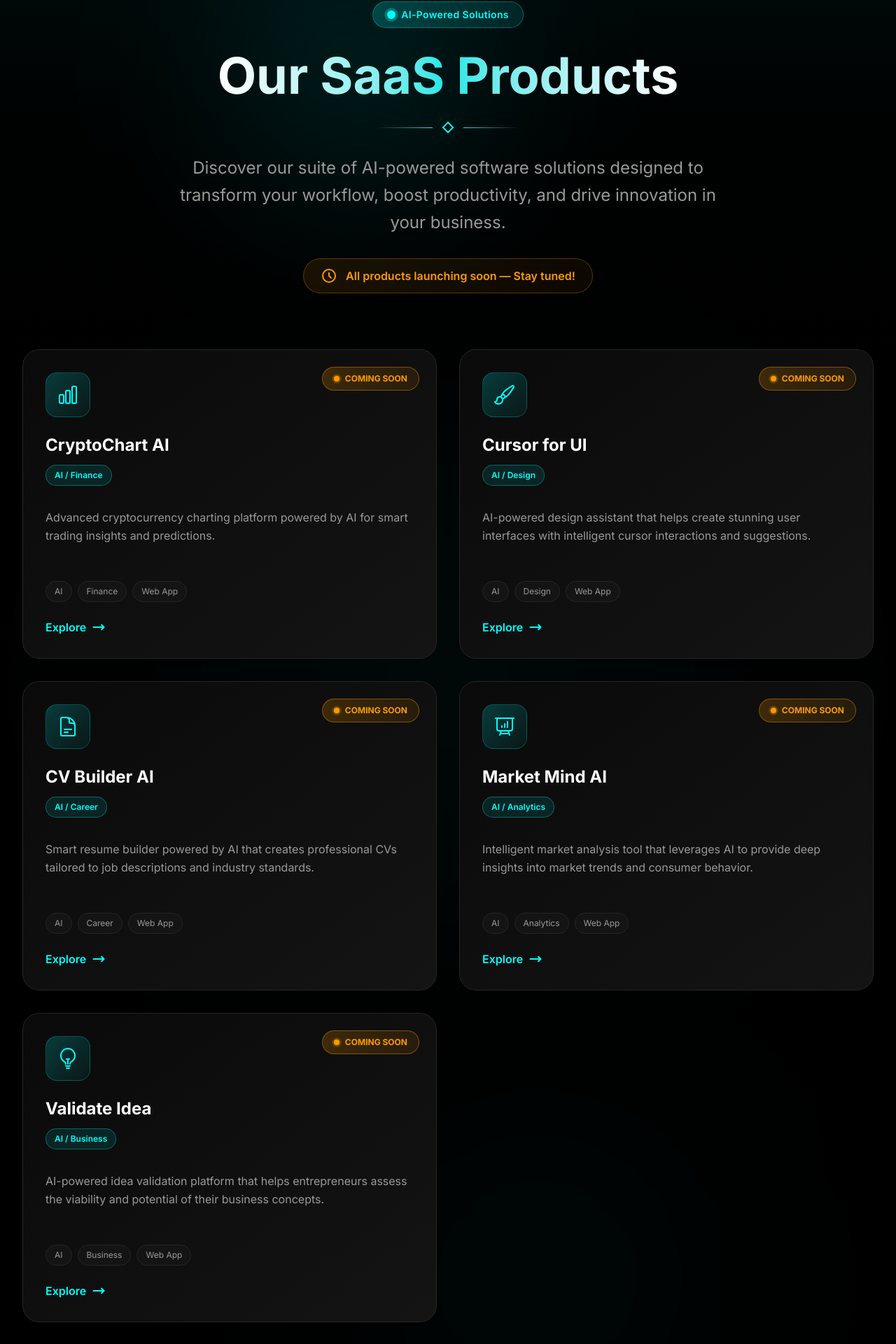
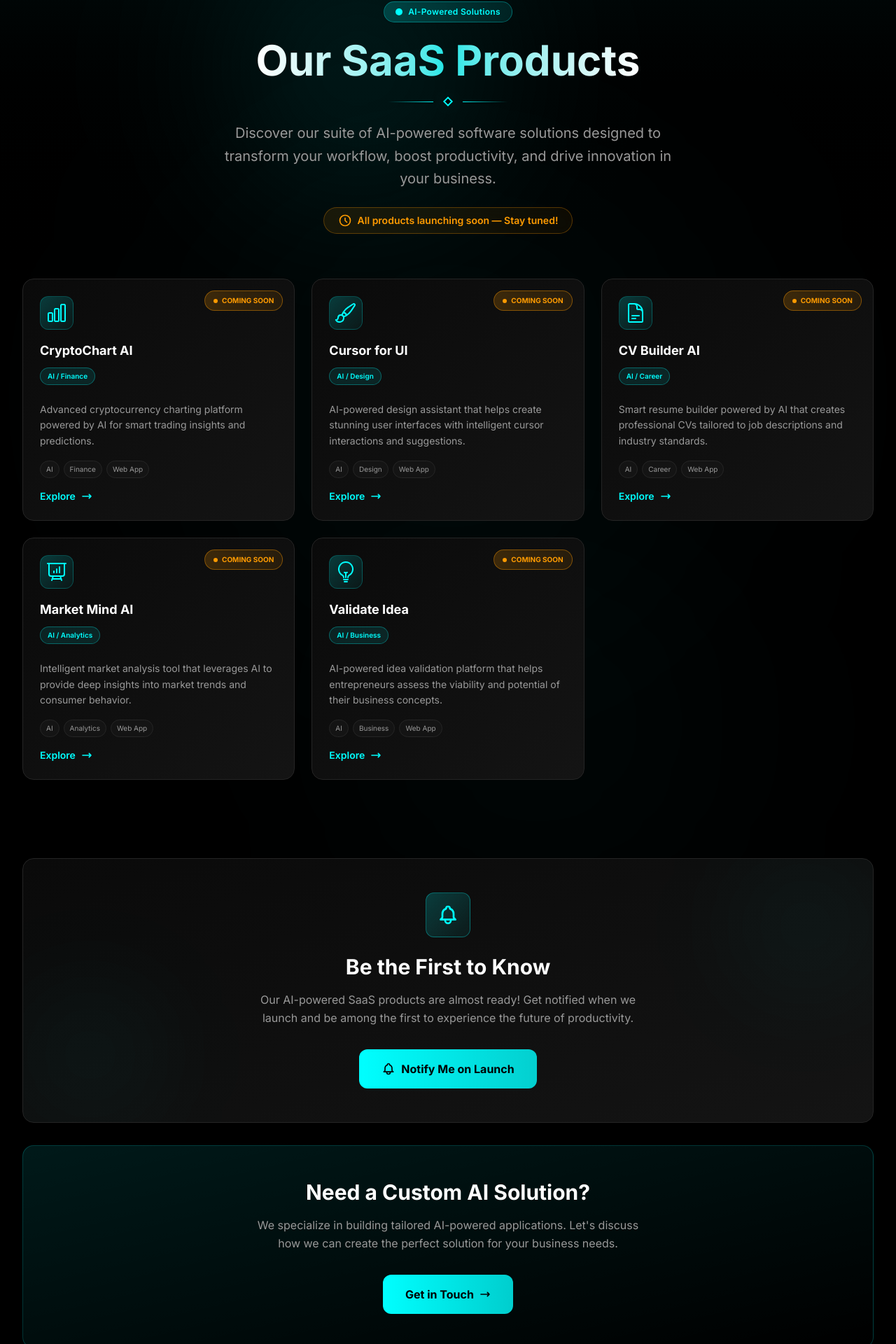
Before and after one commit to Sabbir505/VeloxStudioWebsite, a Next.js app: page /saas in a window 1280 px wide. Shown: the part 94-2014 px from the top of the page at 70% size. Built offline with nearby package versions, Linux system fonts and the light colour scheme.

Commit message:
Fix SaaS page styling and Back to Showcase navigation

```diff
--- a/src/app/saas/page.tsx
+++ b/src/app/saas/page.tsx
@@ -1,7 +1,6 @@
 "use client";
 
 import Link from "next/link";
-import Image from "next/image";
 import { Navbar, Footer } from "@/components";
 import RevealOnScroll from "@/components/RevealOnScroll";
 import CustomCursor from "@/components/CustomCursor";
@@ -103,58 +102,58 @@ export default function SaaSPage() {
         <div className="max-w-7xl mx-auto px-4 sm:px-6 lg:px-8 relative z-10">
           {/* Header */}
           <RevealOnScroll>
-            <div className="text-center mb-20">
-              <div className="inline-flex items-center gap-2 px-5 py-2 bg-gradient-to-r from-accent-primary/20 to-accent-primary/10 rounded-full mb-8 border border-accent-primary/30 backdrop-blur-sm">
-                <span className="relative flex h-3 w-3">
+            <div className="text-center mb-16">
+              <div className="inline-flex items-center gap-2 px-4 py-1.5 bg-gradient-to-r from-accent-primary/20 to-accent-primary/10 rounded-full mb-6 border border-accent-primary/30 backdrop-blur-sm">
+                <span className="relative flex h-2.5 w-2.5">
                   <span className="animate-ping absolute inline-flex h-full w-full rounded-full bg-accent-primary opacity-75"></span>
-                  <span className="relative inline-flex rounded-full h-3 w-3 bg-accent-primary"></span>
+                  <span className="relative inline-flex rounded-full h-2.5 w-2.5 bg-accent-primary"></span>
                 </span>
-                <span className="text-accent-primary text-sm font-semibold tracking-wide">AI-Powered Solutions</span>
+                <span className="text-accent-primary text-xs font-semibold tracking-wide">AI-Powered Solutions</span>
               </div>
 
-              <h1 className="text-5xl sm:text-6xl lg:text-7xl font-bold mb-8">
+              <h1 className="text-4xl sm:text-5xl lg:text-6xl font-bold mb-6">
                 <span className="bg-gradient-to-r from-text-primary via-accent-primary/90 to-text-primary bg-clip-text text-transparent">
                   Our SaaS Products
                 </span>
               </h1>
 
-              <div className="flex items-center justify-center gap-4 mb-8">
-                <div className="h-px w-20 bg-gradient-to-r from-transparent via-accent-primary/50 to-accent-primary" />
+              <div className="flex items-center justify-center gap-4 mb-6">
+                <div className="h-px w-16 bg-gradient-to-r from-transparent via-accent-primary/50 to-accent-primary" />
                 <div className="relative">
                   <div className="absolute inset-0 bg-accent-primary/20 blur-md rounded-full" />
-                  <div className="relative w-3 h-3 rotate-45 border-2 border-accent-primary bg-background" />
+                  <div className="relative w-2.5 h-2.5 rotate-45 border-2 border-accent-primary bg-background" />
                 </div>
-                <div className="h-px w-20 bg-gradient-to-l from-transparent via-accent-primary/50 to-accent-primary" />
+                <div className="h-px w-16 bg-gradient-to-l from-transparent via-accent-primary/50 to-accent-primary" />
               </div>
 
-              <p className="max-w-3xl mx-auto text-xl sm:text-2xl text-text-secondary mb-8 leading-relaxed">
+              <p className="max-w-2xl mx-auto text-lg sm:text-xl text-text-secondary mb-6 leading-relaxed">
                 Discover our suite of AI-powered software solutions designed to transform your workflow,
                 boost productivity, and drive innovation in your business.
               </p>
 
               {/* Coming Soon Notice */}
-              <div className="inline-flex items-center gap-3 px-6 py-3 bg-gradient-to-r from-amber-500/10 to-amber-500/5 rounded-full border border-amber-500/30 backdrop-blur-sm">
-                <svg className="w-6 h-6 text-amber-500" fill="none" stroke="currentColor" viewBox="0 0 24 24">
+              <div className="inline-flex items-center gap-2 px-5 py-2 bg-gradient-to-r from-amber-500/10 to-amber-500/5 rounded-full border border-amber-500/30 backdrop-blur-sm">
+                <svg className="w-5 h-5 text-amber-500" fill="none" stroke="currentColor" viewBox="0 0 24 24">
                   <path strokeLinecap="round" strokeLinejoin="round" strokeWidth={2} d="M12 8v4l3 3m6-3a9 9 0 11-18 0 9 9 0 0118 0z" />
                 </svg>
-                <span className="text-amber-500 font-semibold text-base">All products launching soon — Stay tuned!</span>
+                <span className="text-amber-500 font-semibold text-sm">All products launching soon — Stay tuned!</span>
               </div>
             </div>
           </RevealOnScroll>
 
           {/* Products Grid */}
-          <div className="grid md:grid-cols-2 gap-6 lg:gap-8 mb-20">
-            {aiProducts.map((product, index) => (
+          <div className="grid md:grid-cols-2 lg:grid-cols-3 gap-5 lg:gap-6 mb-16">
+            {aiProducts.map((product) => (
               <RevealOnScroll key={product.slug}>
                 <Link href={`/showcase/${product.slug}`}>
-                  <div className="group h-full bg-gradient-to-br from-surface to-surface-elevated border border-border-custom rounded-3xl overflow-hidden hover:border-accent-primary/50 hover:shadow-[0_0_50px_rgba(0,255,255,0.2)] transition-all duration-500 cursor-pointer p-8 relative backdrop-blur-sm">
+                  <div className="group h-full bg-gradient-to-br from-surface to-surface-elevated border border-border-custom rounded-2xl overflow-hidden hover:border-accent-primary/50 hover:shadow-[0_0_40px_rgba(0,255,255,0.2)] transition-all duration-500 cursor-pointer p-6 relative backdrop-blur-sm">
                     {/* Coming Soon Badge */}
                     {product.comingSoon && (
-                      <div className="absolute top-6 right-6 z-10">
-                        <span className="inline-flex items-center gap-2 px-4 py-2 bg-gradient-to-r from-amber-500/20 to-amber-500/10 text-amber-500 text-xs font-bold rounded-full border border-amber-500/40 backdrop-blur-sm">
-                          <span className="relative flex h-2 w-2">
+                      <div className="absolute top-4 right-4 z-10">
+                        <span className="inline-flex items-center gap-1.5 px-3 py-1.5 bg-gradient-to-r from-amber-500/20 to-amber-500/10 text-amber-500 text-[10px] font-bold rounded-full border border-amber-500/40 backdrop-blur-sm">
+                          <span className="relative flex h-1.5 w-1.5">
                             <span className="animate-ping absolute inline-flex h-full w-full rounded-full bg-amber-500 opacity-75"></span>
-                            <span className="relative inline-flex rounded-full h-2 w-2 bg-amber-500"></span>
+                            <span className="relative inline-flex rounded-full h-1.5 w-1.5 bg-amber-500"></span>
                           </span>
                           COMING SOON
                         </span>
@@ -162,34 +161,34 @@ export default function SaaSPage() {
                     )}
 
                     {/* Product Icon */}
-                    <div className="mb-6">
-                      <div className="inline-flex items-center justify-center w-16 h-16 rounded-2xl bg-gradient-to-br from-accent-primary/20 to-accent-primary/5 border border-accent-primary/20 group-hover:border-accent-primary/40 transition-all duration-300 group-hover:scale-110 group-hover:rotate-3 text-accent-primary">
+                    <div className="mb-4">
+                      <div className="inline-flex items-center justify-center w-12 h-12 rounded-xl bg-gradient-to-br from-accent-primary/20 to-accent-primary/5 border border-accent-primary/20 group-hover:border-accent-primary/40 transition-all duration-300 group-hover:scale-110 group-hover:rotate-3 text-accent-primary">
                         {product.icon}
                       </div>
                     </div>
 
                     {/* Content */}
-                    <div className="space-y-4">
+                    <div className="space-y-3">
                       <div>
-                        <div className="flex items-center gap-3 mb-3 flex-wrap">
-                          <h3 className="text-2xl font-bold text-text-primary group-hover:text-accent-primary transition-colors">
+                        <div className="flex items-center gap-2 mb-2 flex-wrap">
+                          <h3 className="text-lg font-bold text-text-primary group-hover:text-accent-primary transition-colors">
                             {product.name}
                           </h3>
                         </div>
-                        <span className="inline-block px-3 py-1.5 bg-accent-primary/10 text-accent-primary text-xs font-semibold rounded-full border border-accent-primary/30 mb-4">
+                        <span className="inline-block px-2.5 py-1 bg-accent-primary/10 text-accent-primary text-[10px] font-semibold rounded-full border border-accent-primary/30 mb-3">
                           {product.category}
                         </span>
                       </div>
 
-                      <p className="text-text-secondary leading-relaxed min-h-[80px]">
+                      <p className="text-sm text-text-secondary leading-relaxed min-h-[60px]">
                         {product.description}
                       </p>
 
-                      <div className="flex flex-wrap gap-2 pt-2">
+                      <div className="flex flex-wrap gap-1.5 pt-1">
                         {product.tags.map((tag, tagIndex) => (
                           <span
                             key={tagIndex}
-                            className="px-3 py-1.5 text-xs bg-surface-elevated text-text-secondary rounded-full border border-border-custom group-hover:border-accent-primary/30 transition-colors"
+                            className="px-2 py-1 text-[10px] bg-surface-elevated text-text-secondary rounded-full border border-border-custom group-hover:border-accent-primary/30 transition-colors"
                           >
                             {tag}
                           </span>
@@ -198,9 +197,9 @@ export default function SaaSPage() {
                     </div>
 
                     {/* Hover Arrow */}
-                    <div className="flex items-center gap-2 text-accent-primary font-semibold mt-6 group-hover:gap-4 transition-all">
+                    <div className="flex items-center gap-2 text-accent-primary font-semibold text-sm mt-4 group-hover:gap-3 transition-all">
                       <span>Explore</span>
-                      <svg className="w-5 h-5 group-hover:translate-x-1 transition-transform" fill="none" stroke="currentColor" viewBox="0 0 24 24">
+                      <svg className="w-4 h-4 group-hover:translate-x-1 transition-transform" fill="none" stroke="currentColor" viewBox="0 0 24 24">
                         <path strokeLinecap="round" strokeLinejoin="round" strokeWidth={2.5} d="M17 8l4 4m0 0l-4 4m4-4H3" />
                       </svg>
                     </div>
@@ -216,34 +215,34 @@ export default function SaaSPage() {
       </section>
 
       {/* Notify Section */}
-      <section className="pb-24 relative">
+      <section className="pb-20 relative">
         <div className="max-w-7xl mx-auto px-4 sm:px-6 lg:px-8 relative z-10">
           <RevealOnScroll>
-            <div className="bg-gradient-to-br from-surface to-surface-elevated border border-border-custom rounded-3xl p-10 sm:p-16 text-center backdrop-blur-sm relative overflow-hidden">
+            <div className="bg-gradient-to-br from-surface to-surface-elevated border border-border-custom rounded-2xl p-8 sm:p-12 text-center backdrop-blur-sm relative overflow-hidden">
               {/* Background decoration */}
-              <div className="absolute top-0 right-0 w-64 h-64 bg-accent-primary/5 rounded-full blur-[100px]" />
-              <div className="absolute bottom-0 left-0 w-64 h-64 bg-accent-primary/5 rounded-full blur-[100px]" />
+              <div className="absolute top-0 right-0 w-48 h-48 bg-accent-primary/5 rounded-full blur-[80px]" />
+              <div className="absolute bottom-0 left-0 w-48 h-48 bg-accent-primary/5 rounded-full blur-[80px]" />
 
               <div className="relative z-10">
-                <div className="inline-flex items-center justify-center w-20 h-20 rounded-2xl bg-gradient-to-br from-accent-primary/20 to-accent-primary/5 border border-accent-primary/30 mb-8">
-                  <svg className="w-10 h-10 text-accent-primary" fill="none" stroke="currentColor" viewBox="0 0 24 24">
+                <div className="inline-flex items-center justify-center w-16 h-16 rounded-xl bg-gradient-to-br from-accent-primary/20 to-accent-primary/5 border border-accent-primary/30 mb-6">
+                  <svg className="w-8 h-8 text-accent-primary" fill="none" stroke="currentColor" viewBox="0 0 24 24">
                     <path strokeLinecap="round" strokeLinejoin="round" strokeWidth={2} d="M15 17h5l-1.405-1.405A2.032 2.032 0 0118 14.158V11a6.002 6.002 0 00-4-5.659V5a2 2 0 10-4 0v.341C7.67 6.165 6 8.388 6 11v3.159c0 .538-.214 1.055-.595 1.436L4 17h5m6 0v1a3 3 0 11-6 0v-1m6 0H9" />
                   </svg>
                 </div>
 
-                <h2 className="text-3xl sm:text-4xl font-bold text-text-primary mb-6">
+                <h2 className="text-2xl sm:text-3xl font-bold text-text-primary mb-4">
                   Be the First to Know
                 </h2>
 
-                <p className="text-lg text-text-secondary mb-10 max-w-2xl mx-auto leading-relaxed">
+                <p className="text-base text-text-secondary mb-8 max-w-xl mx-auto leading-relaxed">
                   Our AI-powered SaaS products are almost ready! Get notified when we launch and be among the first to experience the future of productivity.
                 </p>
 
                 <Link
                   href="/#contact"
-                  className="group inline-flex items-center gap-3 px-10 py-5 bg-gradient-to-r from-accent-primary to-accent-primary/80 text-velox-black font-bold rounded-xl hover:shadow-[0_0_50px_rgba(0,255,255,0.6)] transition-all duration-300 cursor-pointer text-lg"
+                  className="group inline-flex items-center gap-2 px-8 py-4 bg-gradient-to-r from-accent-primary to-accent-primary/80 text-velox-black font-bold rounded-xl hover:shadow-[0_0_40px_rgba(0,255,255,0.6)] transition-all duration-300 cursor-pointer text-base"
                 >
-                  <svg className="w-6 h-6 group-hover:scale-110 transition-transform" fill="none" stroke="currentColor" viewBox="0 0 24 24">
+                  <svg className="w-5 h-5 group-hover:scale-110 transition-transform" fill="none" stroke="currentColor" viewBox="0 0 24 24">
                     <path strokeLinecap="round" strokeLinejoin="round" strokeWidth={2} d="M15 17h5l-1.405-1.405A2.032 2.032 0 0118 14.158V11a6.002 6.002 0 00-4-5.659V5a2 2 0 10-4 0v.341C7.67 6.165 6 8.388 6 11v3.159c0 .538-.214 1.055-.595 1.436L4 17h5m6 0v1a3 3 0 11-6 0v-1m6 0H9" />
                   </svg>
                   Notify Me on Launch
@@ -254,23 +253,23 @@ export default function SaaSPage() {
 
           {/* CTA Section */}
           <RevealOnScroll>
-            <div className="mt-10">
-              <div className="bg-gradient-to-br from-accent-primary/10 via-accent-primary/5 to-transparent border border-accent-primary/20 rounded-3xl p-10 sm:p-16 text-center backdrop-blur-sm">
-                <h2 className="text-3xl sm:text-4xl font-bold text-text-primary mb-6">
+            <div className="mt-8">
+              <div className="bg-gradient-to-br from-accent-primary/10 via-accent-primary/5 to-transparent border border-accent-primary/20 rounded-2xl p-8 sm:p-12 text-center backdrop-blur-sm">
+                <h2 className="text-2xl sm:text-3xl font-bold text-text-primary mb-4">
                   Need a Custom AI Solution?
                 </h2>
 
-                <p className="text-lg text-text-secondary mb-10 max-w-2xl mx-auto leading-relaxed">
+                <p className="text-base text-text-secondary mb-8 max-w-xl mx-auto leading-relaxed">
                   We specialize in building tailored AI-powered applications. Let&apos;s discuss how we can
                   create the perfect solution for your business needs.
                 </p>
 
                 <Link
                   href="/#contact"
-                  className="group inline-flex items-center gap-3 px-10 py-5 bg-gradient-to-r from-accent-primary to-accent-primary/80 text-velox-black font-bold rounded-xl hover:shadow-[0_0_50px_rgba(0,255,255,0.6)] transition-all duration-300 cursor-pointer text-lg"
+                  className="group inline-flex items-center gap-2 px-8 py-4 bg-gradient-to-r from-accent-primary to-accent-primary/80 text-velox-black font-bold rounded-xl hover:shadow-[0_0_40px_rgba(0,255,255,0.6)] transition-all duration-300 cursor-pointer text-base"
                 >
                   Get in Touch
-                  <svg className="w-5 h-5 group-hover:translate-x-1 transition-transform" fill="none" stroke="currentColor" viewBox="0 0 24 24">
+                  <svg className="w-4 h-4 group-hover:translate-x-1 transition-transform" fill="none" stroke="currentColor" viewBox="0 0 24 24">
                     <path strokeLinecap="round" strokeLinejoin="round" strokeWidth={2.5} d="M17 8l4 4m0 0l-4 4m4-4H3" />
                   </svg>
                 </Link>
--- a/src/app/showcase/[slug]/ProductDetailClient.tsx
+++ b/src/app/showcase/[slug]/ProductDetailClient.tsx
@@ -2,6 +2,7 @@
 
 import Image from "next/image";
 import { useState, useEffect } from "react";
+import { useRouter } from "next/navigation";
 import { Navbar, Footer } from "@/components";
 import RevealOnScroll from "@/components/RevealOnScroll";
 
@@ -26,9 +27,21 @@ interface ProductDetailClientProps {
 export default function ProductDetailClient({ project }: ProductDetailClientProps) {
   const [currentImageIndex, setCurrentImageIndex] = useState(0);
   const [isAutoPlaying, setIsAutoPlaying] = useState(true);
+  const router = useRouter();
 
   const handleBackToShowcase = () => {
-    window.location.href = "/#showcase";
+    // Navigate to home page first, then scroll to showcase section
+    router.push("/");
+    // Use setTimeout to ensure the page has loaded before scrolling
+    setTimeout(() => {
+      const showcaseElement = document.getElementById("showcase");
+      if (showcaseElement) {
+        showcaseElement.scrollIntoView({ behavior: "smooth", block: "start" });
+      } else {
+        // If element not found (page still loading), try with window.location
+        window.location.href = "/#showcase";
+      }
+    }, 100);
   };
 
   // Auto-slide functionality
```
